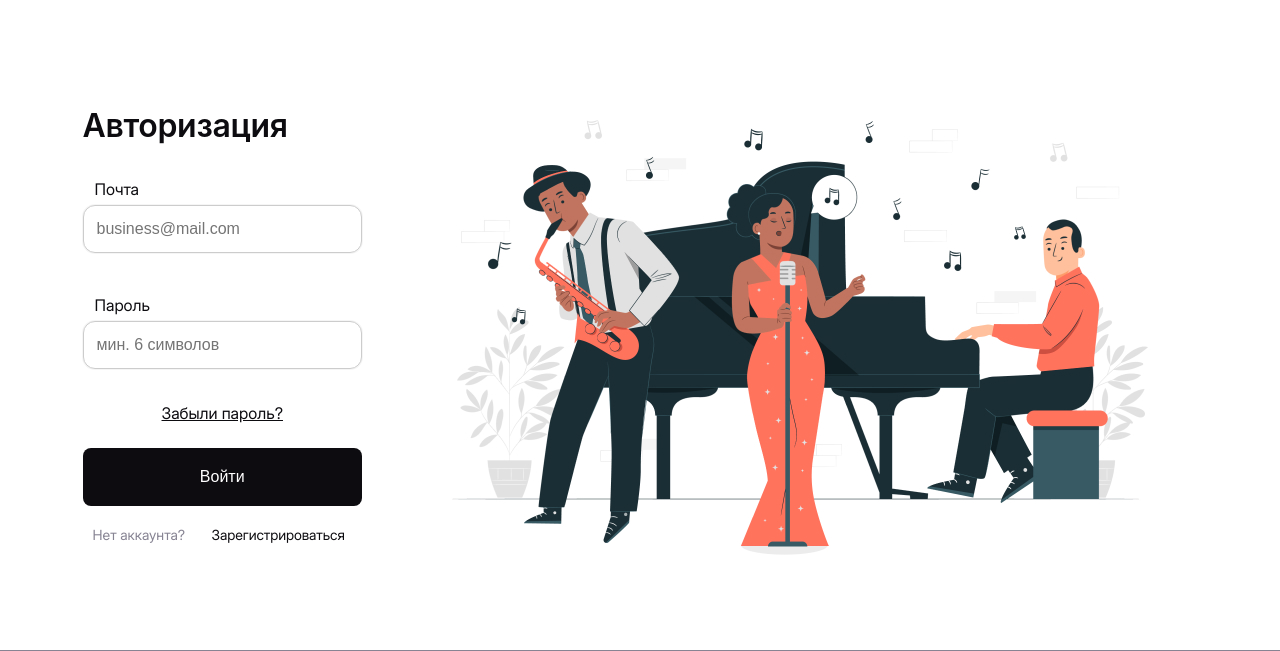
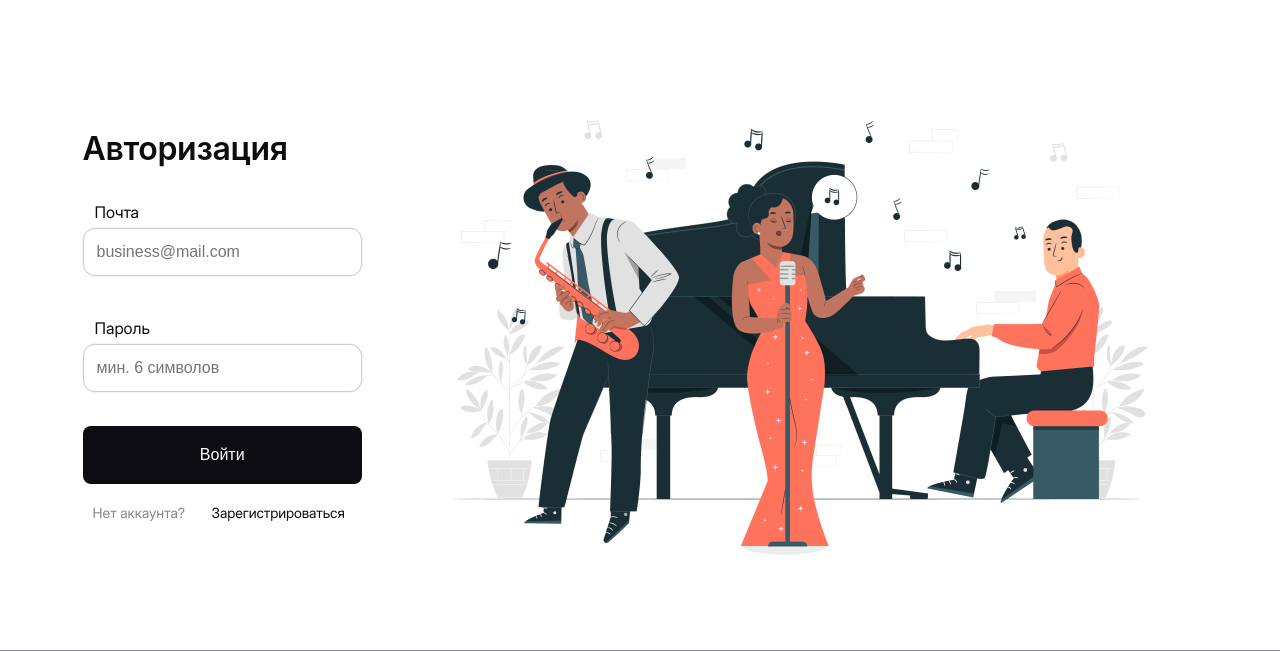
Before and after one commit to StemmiDI/academuiVokala, a PHP site: page /login in a window 1280 px wide. Shown: the part 115-766 px from the top of the page. Run offline with PHP 8.4, Linux system fonts and the light colour scheme.

Commit message:
изменила всё

```diff
--- a/login.php
+++ b/login.php
@@ -27,7 +27,7 @@ include "components/header.php" ?>
           <label for="password" class="password-label">Пароль</label>
           <input type="password" id="password" name="password" class="form-input" placeholder="мин. 6 символов" required>
 
-          <a href="#" class="forgot-password" tabindex="0">Забыли пароль?</a>
+
 
           <button type="submit" class="submit-button">Войти</button>
 
```
